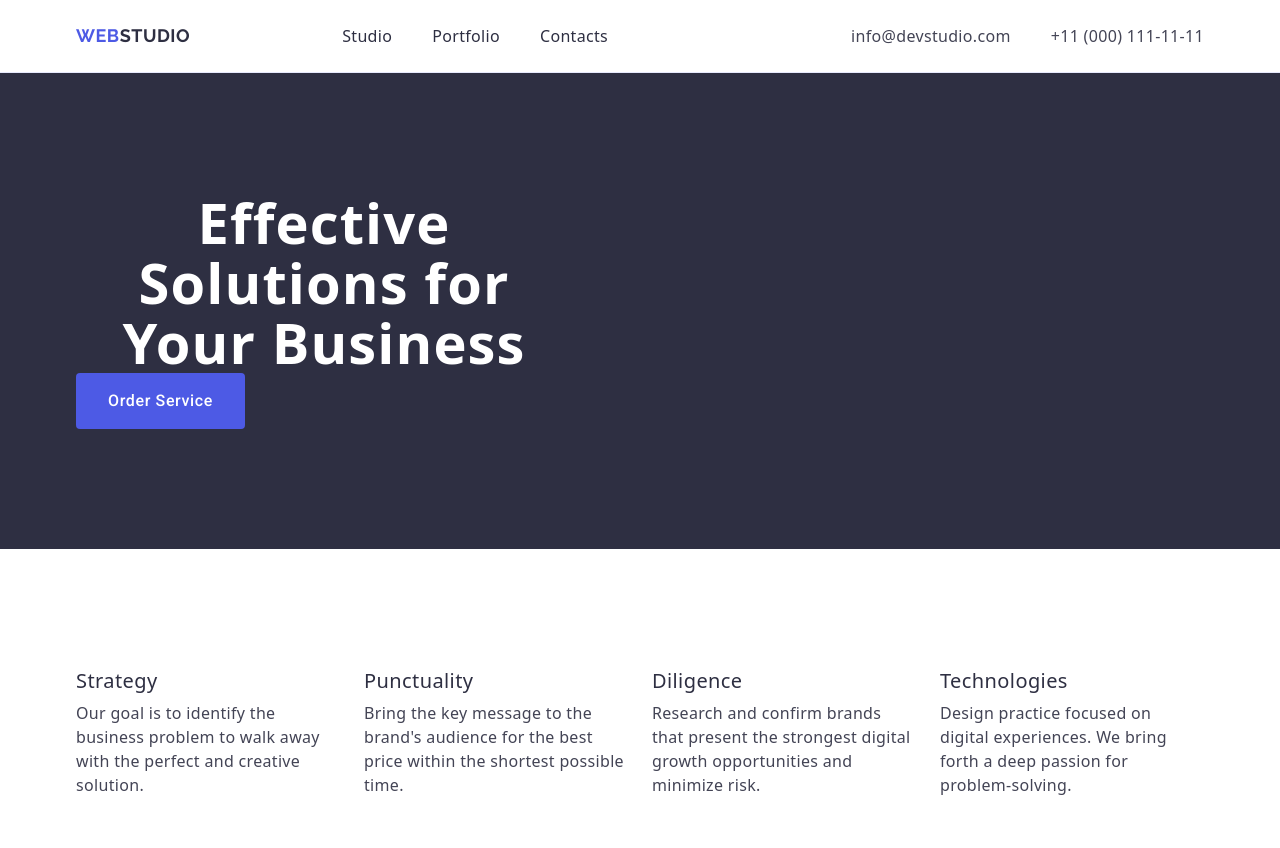
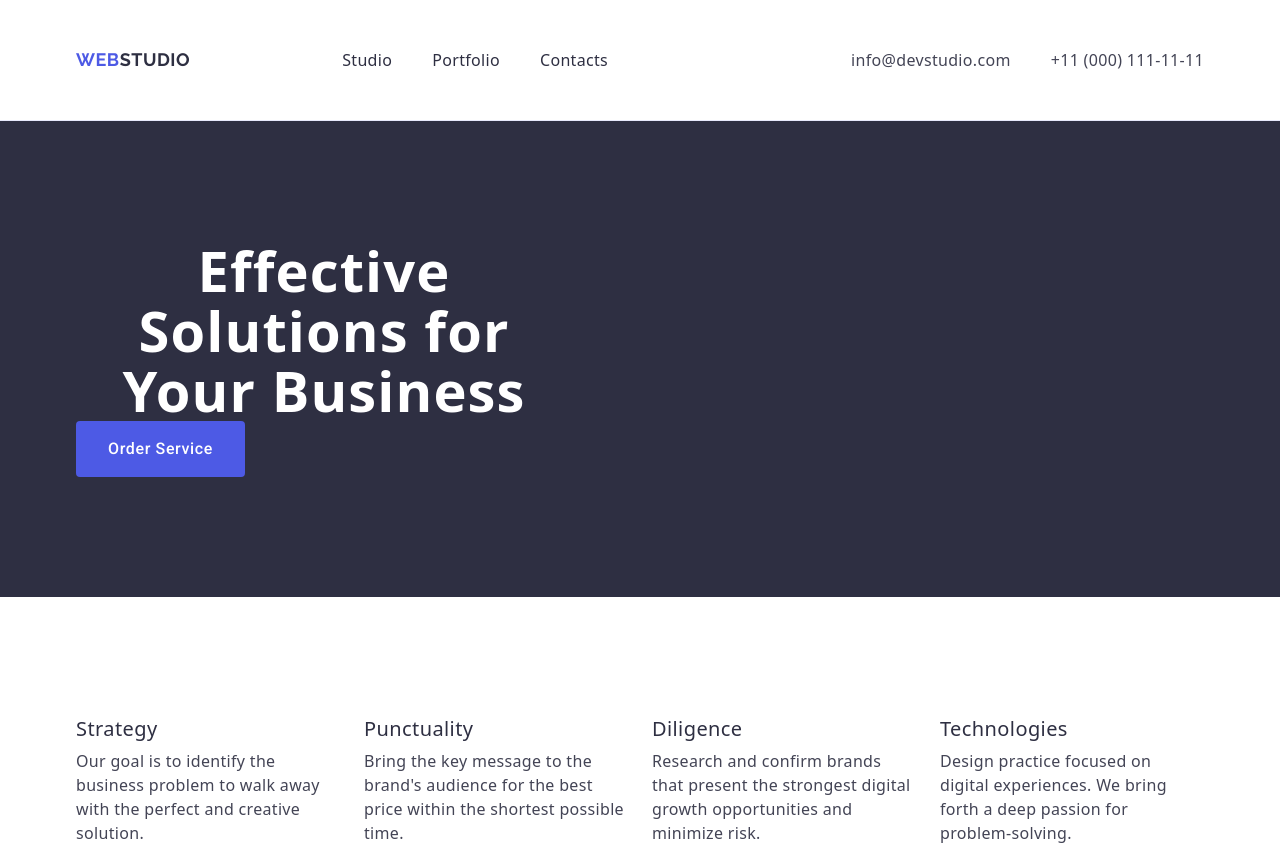
Before and after one commit to ex1kenny/goit-markup-hw-03, a plain HTML site: page index.html in a window 1280 px wide. Shown: the top 848 px of the page. Drawn offline with nearby package versions, Linux system fonts and the light colour scheme.

Commit message:
home-work3

```diff
--- a/css/styles.css
+++ b/css/styles.css
@@ -51,6 +51,8 @@ body {
 .page-header-container {
   display: flex;
   align-items: center;
+  padding-top: 24px;
+  padding-bottom: 24px;
 }
 .page-nav {
   display: flex;
```
